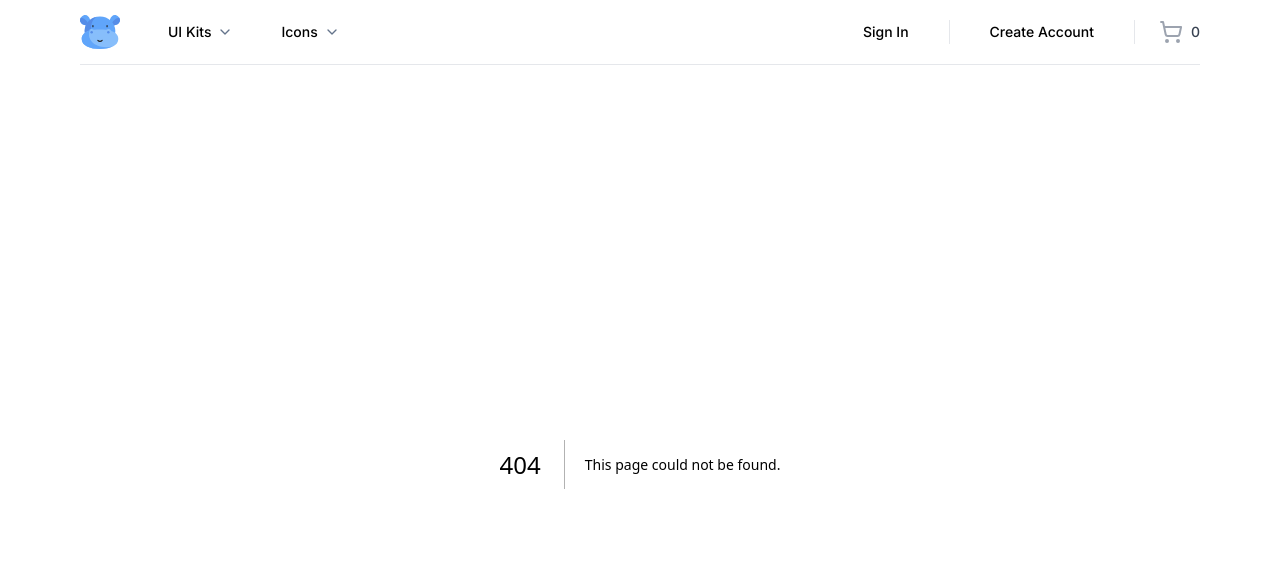
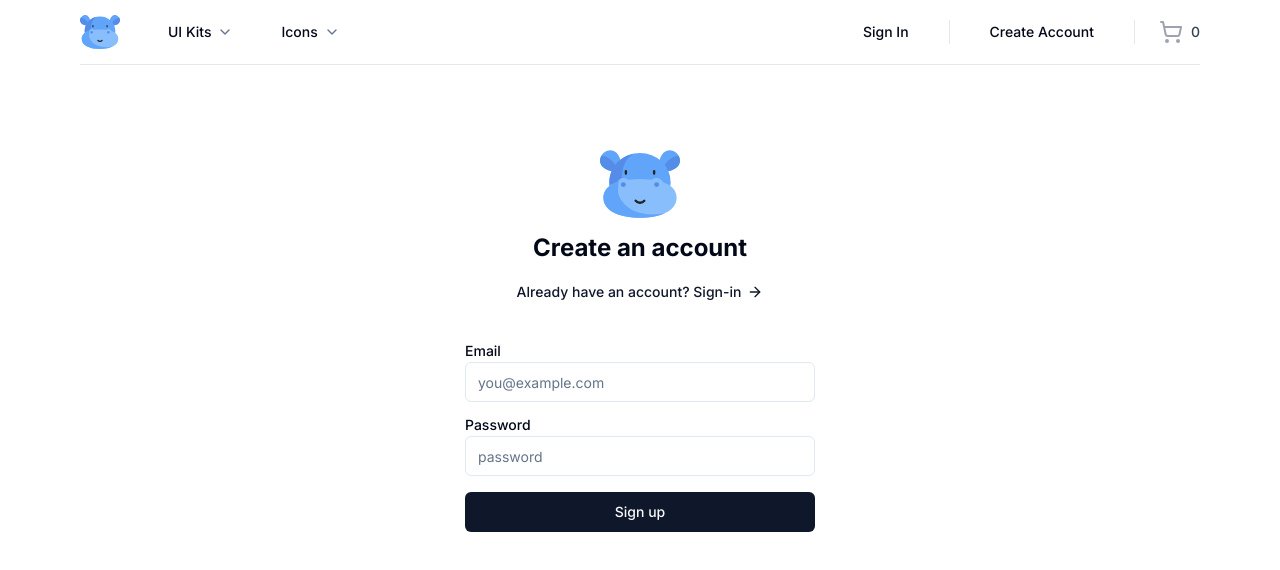
Before and after one commit to harisejaz2206/marketly, a Next.js app: page /sign-up in a window 1280 px wide. Before the commit this address had no page. Shown: the top 570 px of the page. Built offline with nearby package versions, Linux system fonts and the light colour scheme.

Commit message:
Made full typesafe sign-up page

```diff
--- /dev/null
+++ b/src/app/(auth)/sign-up/page.tsx
@@ -0,0 +1,77 @@
+"use client"
+
+import { Icons } from "@/components/Icons"
+import { Button, buttonVariants } from "@/components/ui/button"
+import { Input } from "@/components/ui/input"
+import { Label } from "@/components/ui/label"
+import { cn } from "@/lib/utils"
+import { ArrowRight } from "lucide-react"
+import Link from "next/link"
+import { useForm } from "react-hook-form"
+import { zodResolver } from "@hookform/resolvers/zod"
+import { z } from "zod"
+import { AuthCredentialsValidator, TAuthCredentialsValidator } from "@/lib/form-validators/account-credentials.validator"
+
+const Page = () => {
+
+
+
+    const { register, handleSubmit, formState: { errors } } = useForm<TAuthCredentialsValidator>({
+        resolver: zodResolver(AuthCredentialsValidator)
+    })
+
+    const onSubmit = ({ email, password }: TAuthCredentialsValidator) => {
+        //send data to the server
+    }
+    return (
+        <>
+            <div className="container relative flex pt-20 flex-col items-center justify-center lg:px-0">
+                <div className="mx-auto flex w-full flex-col justify-center space-y-6 sm:w-[350px]">
+                    <div className="flex flex-col items-center space-y-2 text-center">
+                        <Icons.logo className="h-20 w-20" />
+                        <h1 className="text-2xl font-bold">
+                            Create an account
+                        </h1>
+
+                        <Link
+                            className={buttonVariants({
+                                variant: 'link',
+                                className: "gap-1.5"
+                            })}
+                            href="/sign-in">
+                            Already have an account? Sign-in
+                            <ArrowRight className="h-4 w-4" />
+                        </Link>
+                    </div>
+
+                    <div className="grid gap-6">
+                        <form onSubmit={handleSubmit(onSubmit)}>
+                            <div className="grid gap-2">
+                                <div className="grid gap-1 py-2">
+                                    <Label htmlFor="email">Email</Label>
+                                    <Input
+                                        {...register("email")}
+                                        className={cn({ "focus-visible:ring-red-500": errors.email })}
+                                        placeholder="you@example.com" />
+                                </div>
+                            </div>
+
+                            <div className="grid gap-2">
+                                <div className="grid gap-1 py-2">
+                                    <Label htmlFor="password">Password</Label>
+                                    <Input
+                                        {...register("password")}
+                                        className={cn({ "focus-visible:ring-red-500": errors.password })}
+                                        placeholder="password" />
+                                </div>
+                                <Button>Sign up</Button>
+                            </div>
+                        </form>
+                    </div>
+                </div>
+            </div>
+        </>
+    )
+}
+
+export default Page
--- a/src/components/Navbar.tsx
+++ b/src/components/Navbar.tsx
@@ -39,7 +39,7 @@
 
                                     {user ? null : <span className="h-6 w-px bg-gray-200" aria-hidden='true' />}
 
-                                    {user ? <p></p> : <Link href='sign-in' className={buttonVariants({ variant: 'ghost' })}>Create Account</Link>}
+                                    {user ? <p></p> : <Link href='sign-up' className={buttonVariants({ variant: 'ghost' })}>Create Account</Link>}
 
                                     {user ? <span className="h-6 w-px bg-gray-200" aria-hidden='true' /> : null}
 
--- /dev/null
+++ b/src/components/ui/input.tsx
@@ -0,0 +1,25 @@
+import * as React from "react"
+
+import { cn } from "@/lib/utils"
+
+export interface InputProps
+  extends React.InputHTMLAttributes<HTMLInputElement> {}
+
+const Input = React.forwardRef<HTMLInputElement, InputProps>(
+  ({ className, type, ...props }, ref) => {
+    return (
+      <input
+        type={type}
+        className={cn(
+          "flex h-10 w-full rounded-md border border-input bg-background px-3 py-2 text-sm ring-offset-background file:border-0 file:bg-transparent file:text-sm file:font-medium placeholder:text-muted-foreground focus-visible:outline-none focus-visible:ring-2 focus-visible:ring-ring focus-visible:ring-offset-2 disabled:cursor-not-allowed disabled:opacity-50",
+          className
+        )}
+        ref={ref}
+        {...props}
+      />
+    )
+  }
+)
+Input.displayName = "Input"
+
+export { Input }
--- /dev/null
+++ b/src/components/ui/label.tsx
@@ -0,0 +1,26 @@
+"use client"
+
+import * as React from "react"
+import * as LabelPrimitive from "@radix-ui/react-label"
+import { cva, type VariantProps } from "class-variance-authority"
+
+import { cn } from "@/lib/utils"
+
+const labelVariants = cva(
+  "text-sm font-medium leading-none peer-disabled:cursor-not-allowed peer-disabled:opacity-70"
+)
+
+const Label = React.forwardRef<
+  React.ElementRef<typeof LabelPrimitive.Root>,
+  React.ComponentPropsWithoutRef<typeof LabelPrimitive.Root> &
+    VariantProps<typeof labelVariants>
+>(({ className, ...props }, ref) => (
+  <LabelPrimitive.Root
+    ref={ref}
+    className={cn(labelVariants(), className)}
+    {...props}
+  />
+))
+Label.displayName = LabelPrimitive.Root.displayName
+
+export { Label }
--- /dev/null
+++ b/src/lib/form-validators/account-credentials.validator.ts
@@ -0,0 +1,10 @@
+import { z } from "zod";
+
+export const AuthCredentialsValidator = z.object({
+    email: z.string().email(),
+    password: z.string().min(8, {
+        message: "Password must be at least 8 characters long"
+    })
+})
+
+export type TAuthCredentialsValidator = z.infer<typeof AuthCredentialsValidator>
```
Also changed, not shown: package.json (+6 -1 lines), 2 other files (tests, documents, lock files or other folders).
